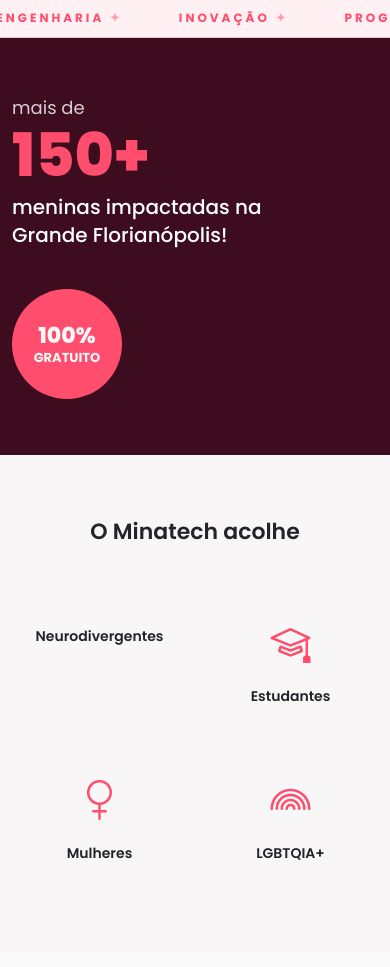
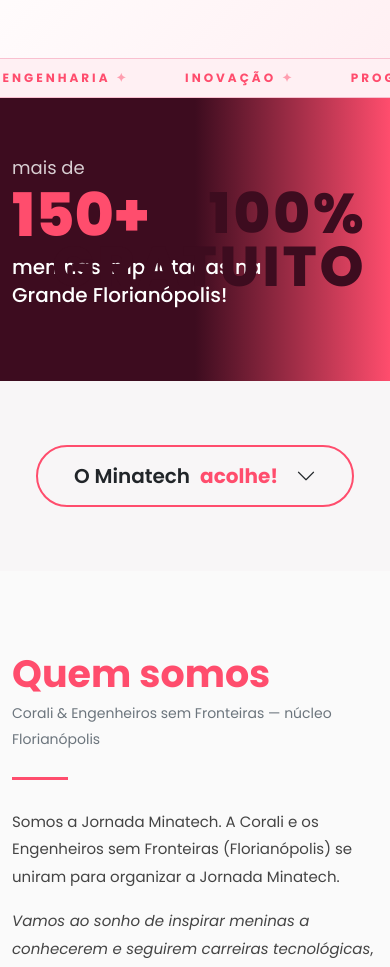
Before and after one commit to BrennoHisgail/minatech_projeto_aplicado, a React (Vite) app: page / in a window 390 px wide. Shown: the part 1029-1996 px from the top of the page. Built offline with nearby package versions, Linux system fonts and the light colour scheme.

Commit message:
ajustes visuais: navbar flutuante, stats banner com degradê e seção acolhe interativa

```diff
--- a/src/App.css
+++ b/src/App.css
@@ -37,8 +37,11 @@
    ============================================================ */
 .navbar-minatech {
   background: var(--footer-bg);
-  padding: 4px 0;
-  box-shadow: 0 2px 20px rgba(0,0,0,.25);
+  padding: 4px 8px;
+  margin: 10px 20px;
+  border-radius: 14px;
+  box-shadow: 0 8px 32px rgba(0,0,0,.35);
+  top: 10px !important;
 }
 
 .logo-mina { font-weight: 400; font-size: 52px; color: rgba(255,255,255,.85); }
@@ -136,7 +139,9 @@
    COMPONENTE — STATS BANNER
    ============================================================ */
 .stats-banner {
-  background: var(--footer-bg);
+  position: relative;
+  overflow: hidden;
+  background: linear-gradient(to right, var(--footer-bg) 50%, var(--primary) 100%);
   color: var(--white);
   padding: 56px 0;
 }
@@ -145,31 +150,117 @@
 .stats-number  { font-size: 80px; font-weight: 800; color: var(--primary); line-height: 1; display: block; }
 .stats-suffix  { font-size: 20px; font-weight: 500; line-height: 1.4; max-width: 300px; }
 
-.badge-gratuito {
-  width: 110px; height: 110px;
-  border-radius: 50%; background: var(--primary); color: var(--white);
-  display: flex; flex-direction: column;
-  align-items: center; justify-content: center;
-  font-weight: 700; font-size: 13px; text-align: center; line-height: 1.3;
+.stats-gratuito-text {
+  position: absolute;
+  right: 6%;
+  top: 0;
+  bottom: 0;
+  display: flex;
+  flex-direction: column;
+  justify-content: center;
+  align-items: flex-end;
+  color: var(--footer-bg);
+  font-weight: 900;
+  font-size: clamp(56px, 9vw, 108px);
+  line-height: 0.95;
+  letter-spacing: 3px;
+  text-align: right;
+  margin: 0;
+  pointer-events: none;
 }
-.badge-gratuito .pct { font-size: 22px; font-weight: 800; }
 
 /* ============================================================
    COMPONENTE — ACOLHE SECTION
    ============================================================ */
 .acolhe-section { padding: 64px 0; background: var(--white); }
-.acolhe-section .section-title {
-  font-size: 22px; font-weight: 600;
-  text-align: center; margin-bottom: 44px;
+
+.acolhe-trigger {
+  background: none;
+  border: 2px solid var(--primary);
+  border-radius: 50px;
+  color: var(--text-dark);
+  font-family: 'Poppins', sans-serif;
+  font-size: 20px;
+  font-weight: 600;
+  padding: 14px 36px;
+  cursor: pointer;
+  transition: background .25s, color .25s;
+  display: inline-flex;
+  align-items: center;
+  gap: 10px;
+}
+.acolhe-trigger:hover,
+.acolhe-trigger:focus-visible {
+  background: var(--primary);
+  color: #fff;
+  outline: none;
+}
+.acolhe-trigger:hover .acolhe-trigger-highlight,
+.acolhe-trigger:focus-visible .acolhe-trigger-highlight { color: #fff; }
+
+.acolhe-trigger-highlight {
+  color: var(--primary);
+  font-weight: 700;
+  transition: color .25s;
+}
+
+.acolhe-chevron {
+  display: inline-block;
+  transition: transform .35s ease;
+}
+.acolhe-chevron.open { transform: rotate(180deg); }
+
+.acolhe-expand {
+  max-height: 0;
+  overflow: hidden;
+  opacity: 0;
+  transition: max-height .5s ease, opacity .4s ease;
+}
+.acolhe-expand.open {
+  max-height: 600px;
+  opacity: 1;
+}
+
+.acolhe-modal-subtitle {
+  font-size: 14px;
+  color: var(--text-muted);
+  text-align: center;
+  margin: 6px 24px 0;
+  line-height: 1.5;
+}
+.acolhe-highlight {
+  color: var(--primary);
+  font-weight: 700;
+  text-transform: uppercase;
 }
 
 .acolhe-card {
-  text-align: center; padding: 24px 16px;
-  border-radius: 12px; transition: box-shadow .3s;
+  text-align: center;
+  padding: 24px 16px;
+  border-radius: 12px;
+  transition: box-shadow .3s, background .3s;
+  cursor: default;
 }
-.acolhe-card:hover { box-shadow: 0 6px 24px rgba(232,23,93,.12); }
+.acolhe-card:hover {
+  box-shadow: 0 6px 24px rgba(232,23,93,.15);
+  background: var(--primary-light);
+}
 .acolhe-icon { font-size: 40px; color: var(--primary); margin-bottom: 12px; }
-.acolhe-card p { font-size: 14px; font-weight: 600; margin: 0; }
+.acolhe-card-label { font-size: 14px; font-weight: 600; margin: 0; }
+.acolhe-card-desc {
+  font-size: 12px;
+  color: var(--text-muted);
+  line-height: 1.4;
+  margin: 6px 0 0;
+  max-height: 0;
+  overflow: hidden;
+  opacity: 0;
+  transition: max-height .35s ease, opacity .35s ease;
+}
+.acolhe-card:hover .acolhe-card-desc {
+  max-height: 80px;
+  opacity: 1;
+}
 
 /* ============================================================
    COMPONENTE — ABOUT SECTION
--- a/src/components/AcolheSection.jsx
+++ b/src/components/AcolheSection.jsx
@@ -1,28 +1,63 @@
+import { useState } from 'react'
+
 const CARDS = [
-  { icon: 'bi-brain',         label: 'Neurodivergentes' },
-  { icon: 'bi-mortarboard',   label: 'Estudantes'       },
-  { icon: 'bi-gender-female', label: 'Mulheres'         },
-  { icon: 'bi-rainbow',       label: 'LGBTQIA+'         },
+  {
+    icon:  'bi-puzzle',
+    label: 'Neurodivergentes',
+    desc:  'Espaço adaptado para diferentes formas de aprendizagem e participação.',
+  },
+  {
+    icon:  'bi-mortarboard',
+    label: 'Estudantes',
+    desc:  'Apoio para quem está iniciando sua jornada na tecnologia.',
+  },
+  {
+    icon:  'bi-gender-female',
+    label: 'Mulheres',
+    desc:  'Incentivo à participação feminina na área de tecnologia.',
+  },
+  {
+    icon:  'bi-rainbow',
+    label: 'LGBTQIA+',
+    desc:  'Ambiente acolhedor e respeitoso para toda a comunidade.',
+  },
 ]
 
 export default function AcolheSection() {
+  const [open, setOpen] = useState(false)
+
   return (
     <section className="acolhe-section">
-      <div className="container">
+      <div className="container text-center">
 
-        <h2 className="section-title">O Minatech acolhe</h2>
+        <button
+          className="acolhe-trigger"
+          onClick={() => setOpen(o => !o)}
+          aria-expanded={open}
+        >
+          O Minatech <span className="acolhe-trigger-highlight">acolhe!</span>
+          <i className={`bi bi-chevron-down ms-2 acolhe-chevron${open ? ' open' : ''}`} />
+        </button>
 
-        <div className="row justify-content-center g-3">
+        <div className={`acolhe-expand${open ? ' open' : ''}`}>
+          <p className="acolhe-modal-subtitle">
+            Um espaço <span className="acolhe-highlight">seguro</span> para aprender,
+            compartilhar conhecimento e crescer na área de tecnologia.
+          </p>
+
+          <div className="row justify-content-center g-3 mt-3">
             {CARDS.map((card, i) => (
               <div className="col-6 col-md-3" key={i}>
                 <div className="acolhe-card">
                   <div className="acolhe-icon">
                     <i className={`bi ${card.icon}`} />
                   </div>
-                <p>{card.label}</p>
+                  <p className="acolhe-card-label">{card.label}</p>
+                  <p className="acolhe-card-desc">{card.desc}</p>
                 </div>
               </div>
             ))}
+          </div>
         </div>
 
       </div>
--- a/src/components/StatsBanner.jsx
+++ b/src/components/StatsBanner.jsx
@@ -39,25 +39,20 @@
   return (
     <section className="stats-banner" ref={sectionRef}>
       <div className="container">
-        <div className="row align-items-center justify-content-center g-4">
-
-          <div className="col-md-8 text-white">
+        <div className="row align-items-center g-4">
+          <div className="col-md-7 text-white">
             <p className="stats-prefix">mais de</p>
             <span className="stats-number">{count}+</span>
             <p className="stats-suffix mt-2">
               meninas impactadas na Grande Florianópolis!
             </p>
           </div>
-
-          <div className="col-md-auto">
-            <div className="badge-gratuito">
-              <span className="pct">100%</span>
-              <span>GRATUITO</span>
-            </div>
-          </div>
-
         </div>
       </div>
+
+      <p className="stats-gratuito-text">
+        100%<br />GRATUITO
+      </p>
     </section>
   )
 }
```
Lines whose indentation alone changed are shown as unchanged.
